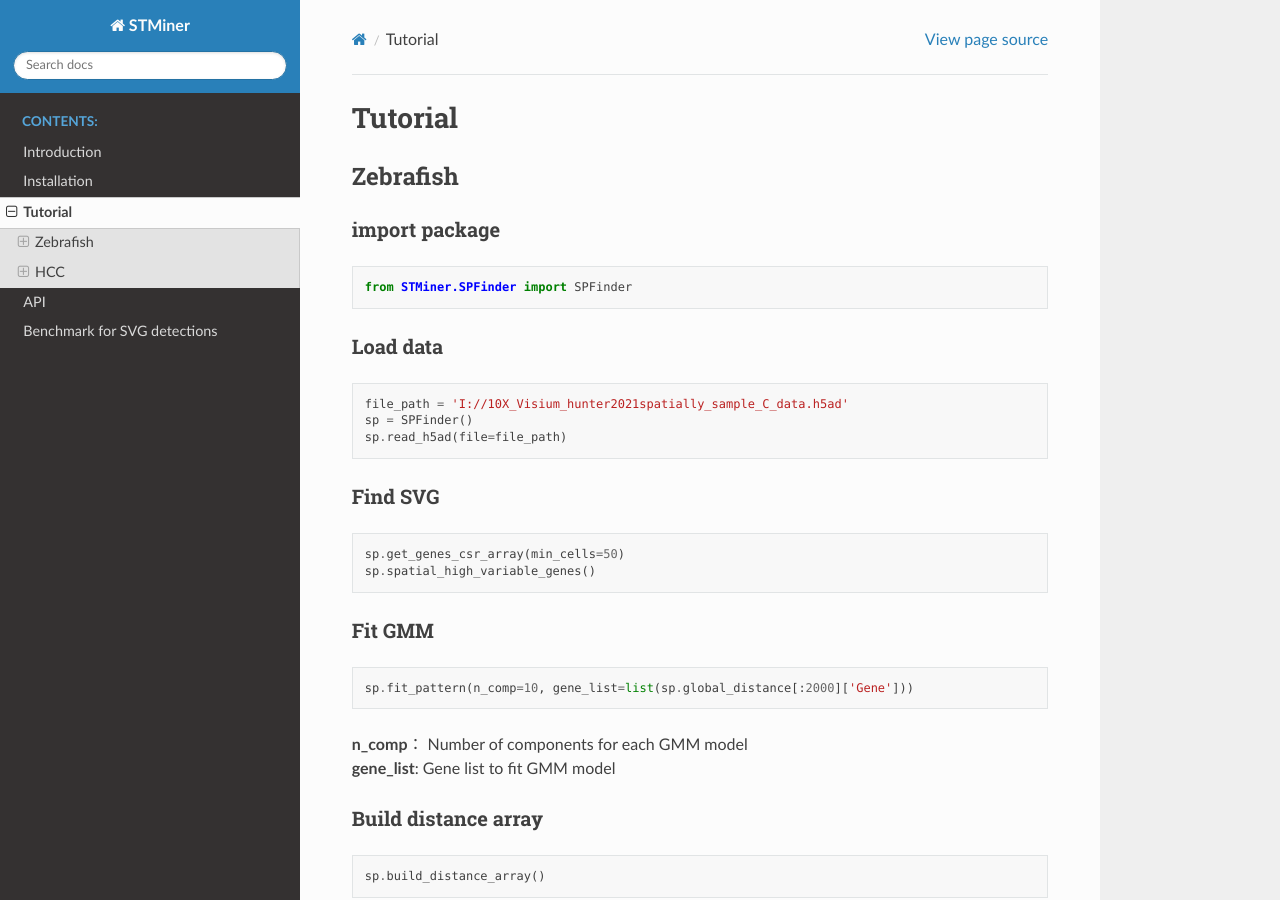
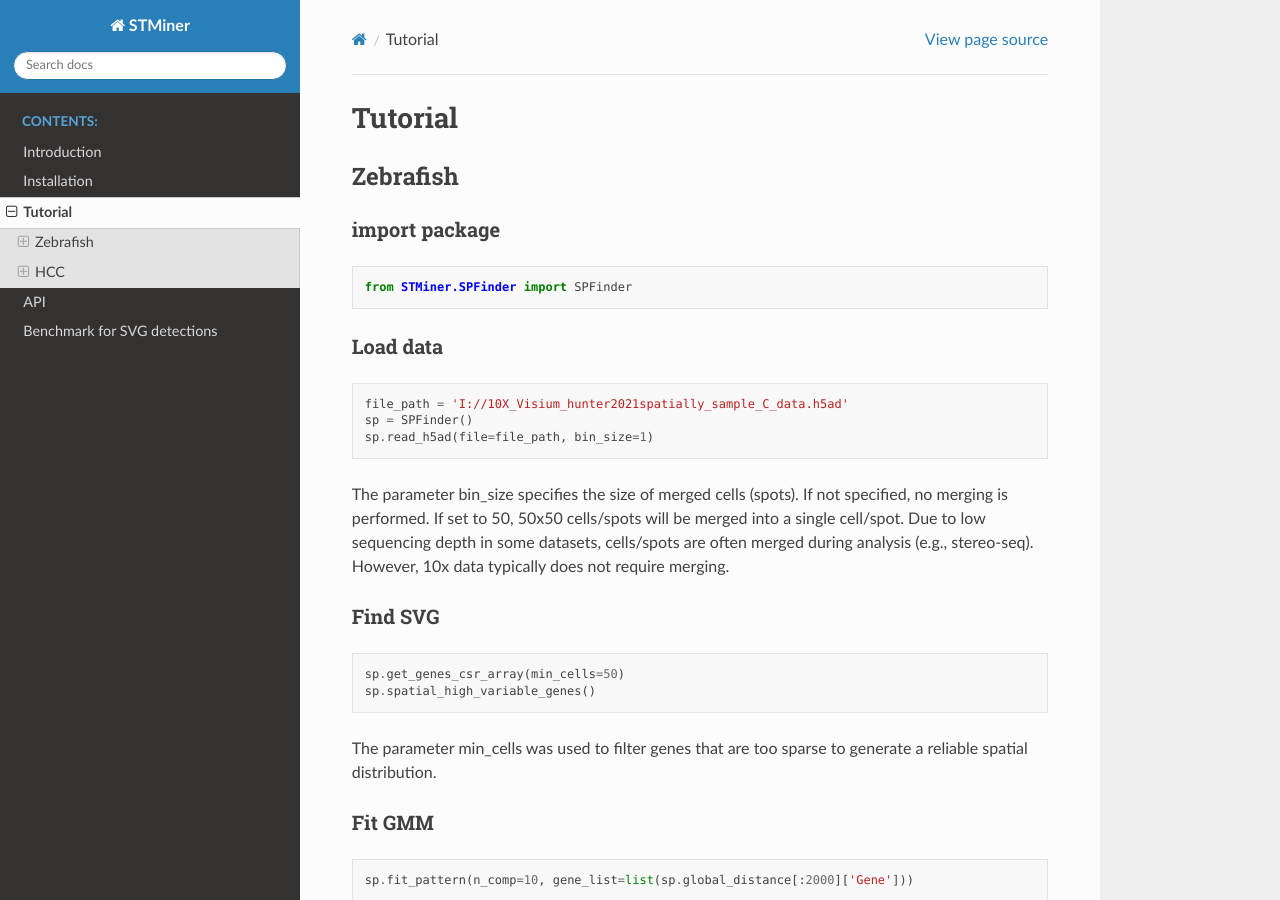
Before and after one commit to PSSUN/STMinerDoc, a Sphinx documentation site: the page built from source/Tutorial/Tutorial.md, in a window 1280 px wide and 900 px high. Built offline with Sphinx 7.4.7 and the Read the Docs theme 2.0.0, drawn with Linux system fonts in a browser that asks for light colours; some of the changed text lies outside the part shown.

Commit message:
Update Tutorial.md

````diff
--- a/source/Tutorial/Tutorial.md
+++ b/source/Tutorial/Tutorial.md
@@ -13,8 +13,10 @@ from STMiner.SPFinder import SPFinder
 ```python
 file_path = 'I://10X_Visium_hunter2021spatially_sample_C_data.h5ad'
 sp = SPFinder()
-sp.read_h5ad(file=file_path)
+sp.read_h5ad(file=file_path, bin_size=1)
 ```
+
+The parameter bin_size specifies the size of merged cells (spots). If not specified, no merging is performed. If set to 50, 50x50 cells/spots will be merged into a single cell/spot. Due to low sequencing depth in some datasets, cells/spots are often merged during analysis (e.g., stereo-seq). However, 10x data typically does not require merging.
 
 ### Find SVG
 
@@ -22,6 +24,8 @@ sp.read_h5ad(file=file_path)
 sp.get_genes_csr_array(min_cells=50)
 sp.spatial_high_variable_genes()
 ```
+
+The parameter min_cells was used to filter genes that are too sparse to generate a reliable spatial distribution.
 
 ### Fit GMM
 
@@ -102,8 +106,24 @@ sp.plot.plot_genes(label=0, n_gene=8, s=5, reverse_y=True, reverse_x=True)
 
 ## HCC
 
+The HCC ST data can be download [here](http://lifeome.net/supp/livercancer-st/data.htm)
+
 ### import package
 
 ```python
 from STMiner.SPFinder import SPFinder
 ```
+### Load data
+
+```python
+file_path = 'I://HCC-1L.h5ad'
+sp = SPFinder()
+sp.read_h5ad(file=file_path)
+```
+
+### Find SVG
+
+```python
+sp.get_genes_csr_array(min_cells=50)
+sp.spatial_high_variable_genes()
+```
````
